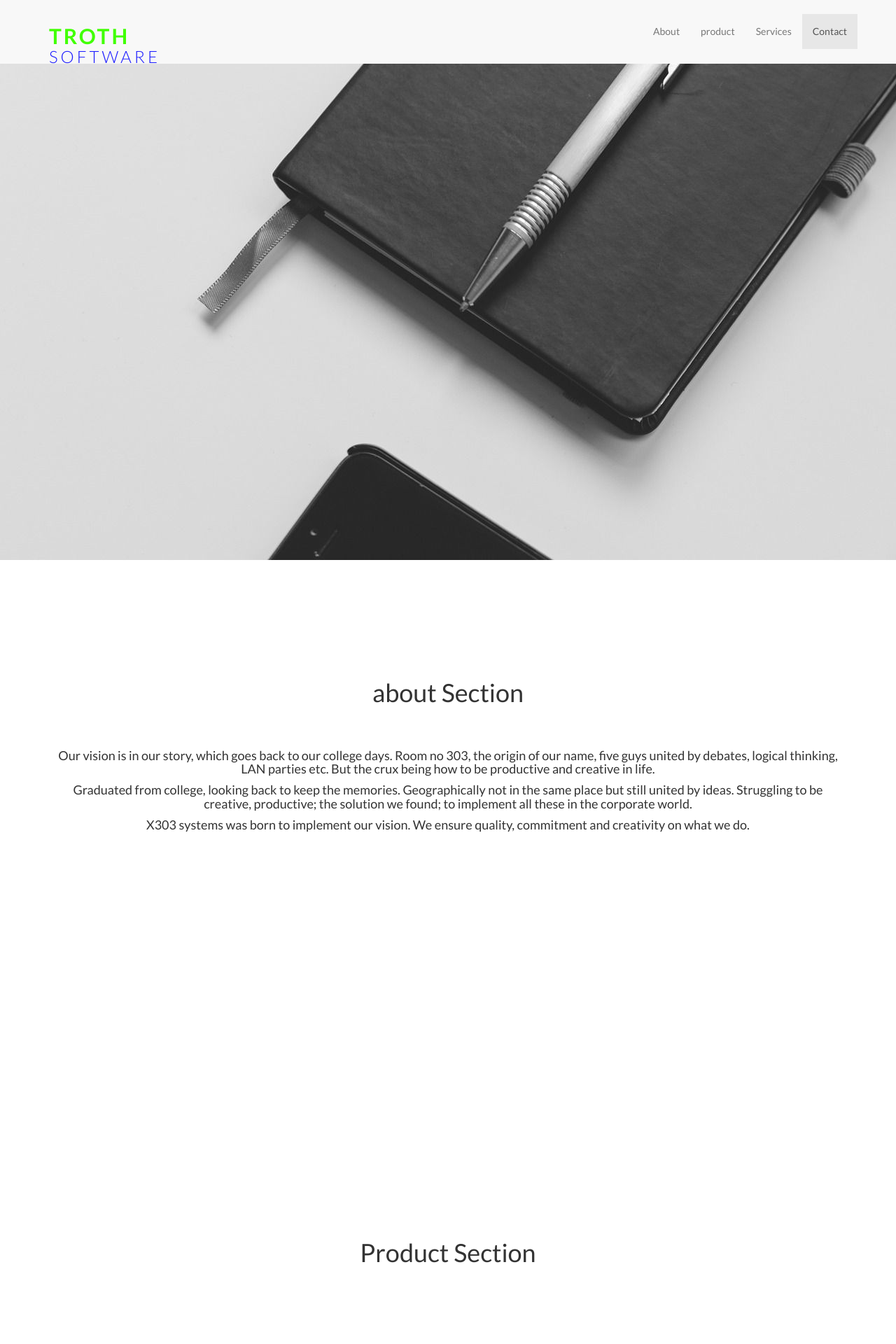
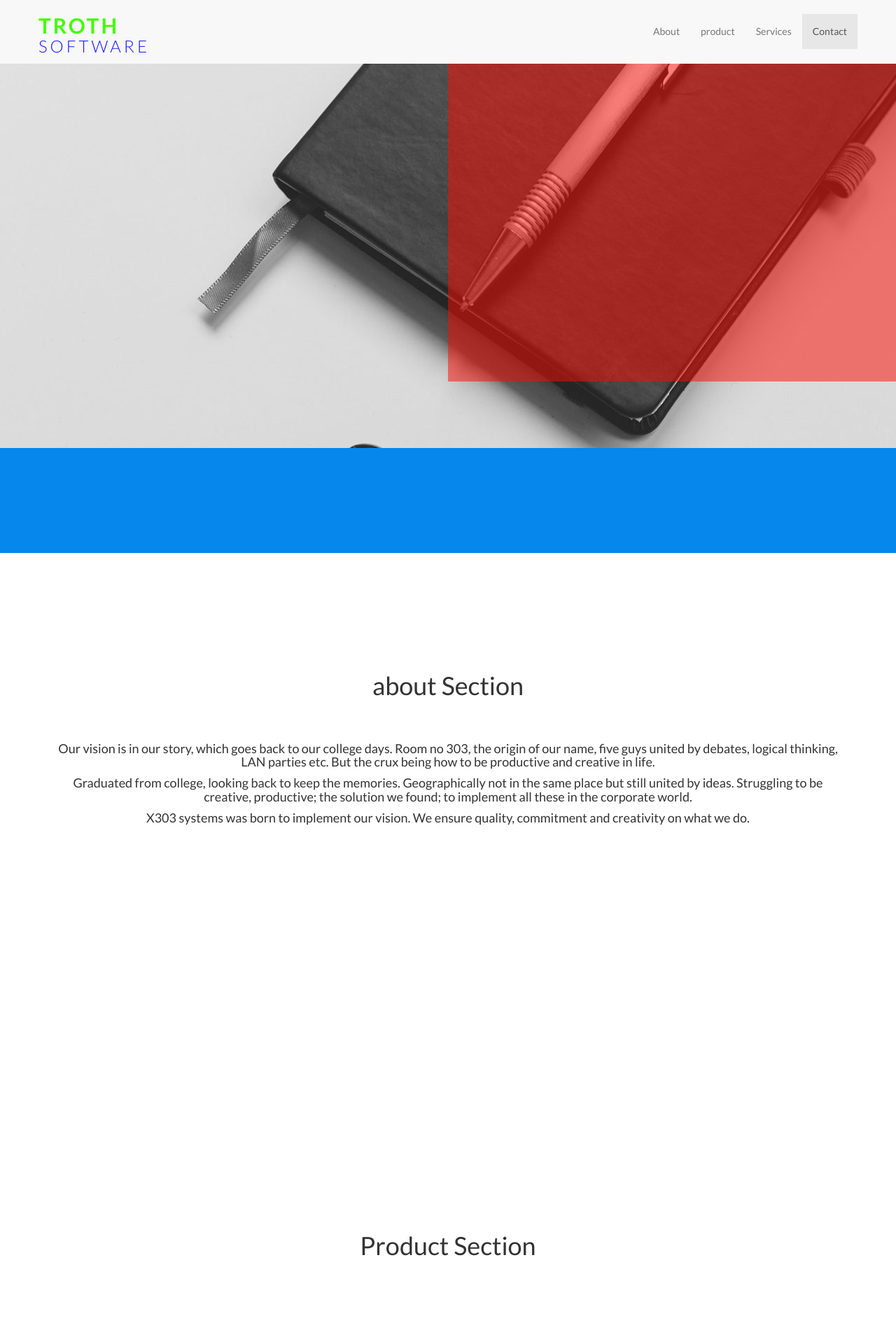
Before and after one commit to TrothSoftwares/troth, a PHP site: page / in a window 1280 px wide. Shown: the top 1920 px of the page at 70% size. Run offline with PHP 8.4, Linux system fonts and the light colour scheme.

Commit message:
5 o clock

```diff
--- a/css/scrolling-nav.css
+++ b/css/scrolling-nav.css
@@ -40,8 +40,7 @@
 of those sections to manage the look and feel of the site. */
 
 .intro-section {
-    height: 100%;
-    padding-top: 150px;
+    height: 80%;
     text-align: center;
     background: url('../img/desk.jpg')
 }
--- a/css/tr.css
+++ b/css/tr.css
@@ -21,3 +21,22 @@
 	margin-top:0px;
 
 }
+.tr-head
+{
+	padding: 0px;
+}
+.redwrap
+{
+	background: rgba(255,11,0,0.5);
+	width:100%;
+	height: 545px;
+}
+.wrap
+{
+	padding: 0px;
+}
+.blue-sec
+{
+	height: 150px;
+	background: rgb(6,135,236);
+}
--- a/index.html
+++ b/index.html
@@ -9,7 +9,7 @@
     <meta name="description" content="">
     <meta name="author" content="">
 
-    <title>Scrolling Nav - Start Bootstrap Template</title>
+    <title>Troth Softwares</title>
 
     <!-- Bootstrap Core CSS -->
     <link href="css/bootstrap.min.css" rel="stylesheet">
@@ -72,17 +72,31 @@
     </nav>
 
     <!-- Intro Section -->
-    <section id="intro" class="intro-section">
-        <div class="container">
+     <section id="intro" class="intro-section">
+        <div class="container-fluid">
             <div class="row">
-                <div class="col-lg-12">
+                <div class="col-md-6">
                     <!-- <h1>Scrolling Nav</h1>
                     <p><strong>Usage Instructions:</strong> Make sure to include the <code>scrolling-nav.js</code>, <code>jquery.easing.min.js</code>, and <code>scrolling-nav.css</code> files. To make a link smooth scroll to another section on the page, give the link the <code>.page-scroll</code> class and set the link target to a corresponding ID on the page.</p>
                     <a class="btn btn-default page-scroll" href="#about">Click Me to Scroll Down!</a> -->
                 </div>
+                <div class="col-md-6 wrap" >
+                    <div class="redwrap">
+
+                    </div>
+                </div>
             </div>
         </div>
     </section>
+<section class="blue-sec">
+            <div class="container">
+            <div class="row">
+                <div class="col-lg-12">
+
+                </div>
+            </div>
+        </div>
+</section>
 
     <!-- About Section -->
     <section id="about" class="about-section">
```
